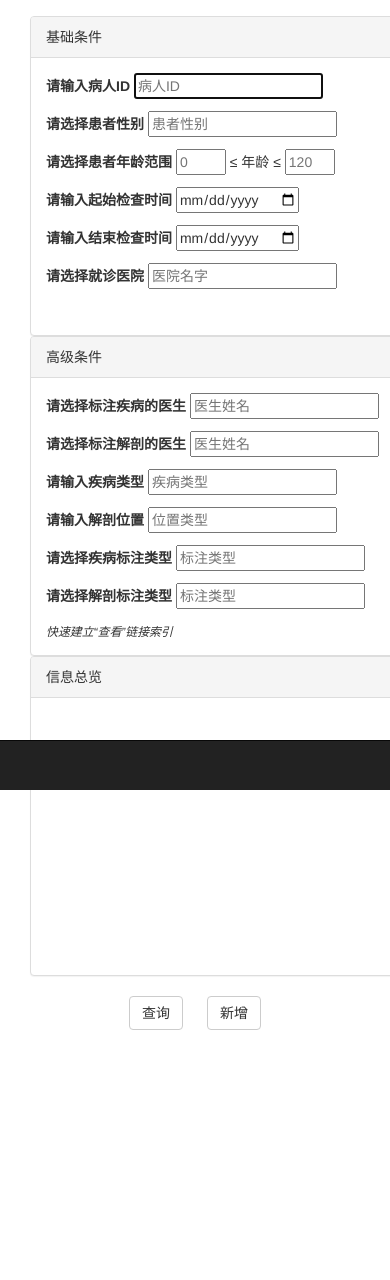
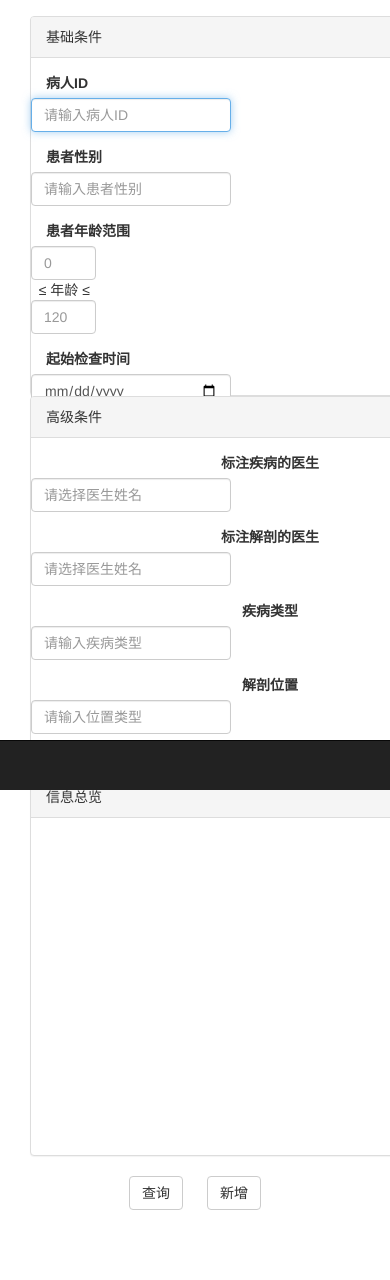
Before and after one commit to Jimmy-312/Database_Homework, a Django app: page /query_patient/ in a window 390 px wide; the page is wider, and only the part inside the window is pictured. Shown: the part 54-1334 px from the top of that part. Before the commit the page ends 1084 px from the top of that part, so only its background shows below. Run offline with Django 3.2, Linux system fonts and the light colour scheme; the visitor is signed in with stand-in values (Sample User, id 1); some libraries are stand-ins or nearby versions.

Commit message:
patient beautify

```diff
--- a/query/templates/query/query_patient.html
+++ b/query/templates/query/query_patient.html
@@ -66,41 +66,42 @@
 
 <!--<h1 style="text-decoration: line-through;">去TMD的查询表单</h1>-->
 <div class="container-fluid" style="margin: 0 auto;">
-<form action="/query_patient/" method="post">
+<form action="/query_patient/" method="post" class="form-horizontal">
 <div class="col-md-4">
-<div class="panel panel-default" style="width: 480px;height: 320px;margin: 0 auto;">
+<div class="panel panel-default" style="width: 480px;height: 380px;margin: 0 auto;">
     <div class="panel-heading">基础条件</div>
     <div class="panel-body">
 
         {% csrf_token %}
-        <p>
-            <label for="id_patient">请输入病人ID</label>
-            <input type="text" id="id_patient" name="patientid" value="{{obj.patientid}}" placeholder="病人ID" autofocus>
-        </p>
-        <p>
-            <label for="sex">请选择患者性别</label>
-            <input type="text" id="sex" list="sex_list" name='sex' value="{{ obj.sex }}" placeholder="患者性别">
+        <div class="form-group">
+            <label class="col-sm-4 control-label" for="id_patient">病人ID</label>
+            <input class="form-control" style="width: 200px;" type="text" id="id_patient" name="patientid" value="{{obj.patientid}}" placeholder="请输入病人ID" autofocus>
+        </div>
+        <div class="form-group">
+            <label class="col-sm-4 control-label" for="sex">患者性别</label>
+            <input class="form-control" style="width: 200px;" type="text" id="sex" list="sex_list" name='sex' value="{{ obj.sex }}" placeholder="请输入患者性别">
             <datalist id="sex_list">
                 <option>男</option>
                 <option>女</option>
             </datalist>
-        </p>
-        <p style="right:0%">
-            <label for="age">请选择患者年龄范围</label>
-            <input type="number" id="ages" name="ages" value={{obj.ages}} min=0 max=120 style="width: 50px;" placeholder="0"> ≤ 年龄 ≤
-            <input type="number" id="agee" name="agee" value={{obj.agee}} min=0 max=120 style="width: 50px;" placeholder="120">
-        </p>
-        <p>
-            <label for="check_date">请输入起始检查时间</label>
-            <input type="date" id="date_from" name="datefrom" value="{{obj.datefrom}}">
-        </p>
-        <p>
-            <label for="check_date">请输入结束检查时间</label>
-            <input type="date" id="date_to" name="dateto" value="{{obj.dateto}}">
-        </p>
-        <p>
-            <label for="hospital">请选择就诊医院</label>
-            <input type="text" id="hospital_name" list="hos_list" name='hospital' value="{{ obj.hospital }}" placeholder="医院名字">
+        </div>
+        <div class="form-group form-inline">
+            <label class="col-sm-4 control-label" for="age">患者年龄范围</label>
+            <input class="form-control" type="number" id="ages" name="ages" value={{obj.ages}} min=0 max=120 style="width: 65px;" placeholder="0">
+            &nbsp;&nbsp;≤&nbsp;年龄&nbsp;≤&nbsp;
+            <input class="form-control" type="number" id="agee" name="agee" value={{obj.agee}} min=0 max=120 style="width: 65px;" placeholder="120">
+        </div>
+        <div class="form-group">
+            <label class="col-sm-4 control-label" for="check_date">起始检查时间</label>
+            <input class="form-control" style="width: 200px;" type="date" id="date_from" name="datefrom" value="{{obj.datefrom}}">
+        </div>
+        <div class="form-group">
+            <label class="col-sm-4 control-label" for="check_date">结束检查时间</label>
+            <input class="form-control" style="width: 200px;" type="date" id="date_to" name="dateto" value="{{obj.dateto}}">
+        </div>
+        <div class="form-group">
+            <label class="col-sm-4 control-label" for="hospital">就诊医院</label>
+            <input class="form-control" style="width: 200px;" type="text" id="hospital_name" list="hos_list" name='hospital' value="{{ obj.hospital }}" placeholder="请选择就诊医院">
             <datalist id="hos_list">
                 <option>邵逸夫医院</option>
                 <option>浙江大学医学院第二附属医院</option>
@@ -127,18 +128,18 @@
                 <option>上海市肿瘤医院宁波病理中心</option>
                 <option>乐清人民医院</option>
             </datalist>
-        </p>
+        </div>
     </div>
 </div>
 </div>
 <div class="col-md-4">
-        <div class="panel panel-default" style="width: 480px;height: 320px;margin: 0 auto;">
+        <div class="panel panel-default" style="width: 480px;height: 380px;margin: 0 auto;">
             <div class="panel-heading">高级条件</div>
-            <div class="panel-body">
+            <div class="panel-body" style="text-align: center;">
 
-        <p>
-            <label for="doctor_name">请选择标注疾病的医生</label>
-            <input type="text" id="doctor_name" list="named_list" name='doctor_name' value="{{obj.doctor_name}}" placeholder="医生姓名">
+        <div class="form-group">
+            <label class="col-sm-4 control-label" for="doctor_name">标注疾病的医生</label>
+            <input class="form-control" style="width: 200px;" type="text" id="doctor_name" list="named_list" name='doctor_name' value="{{obj.doctor_name}}" placeholder="请选择医生姓名">
             <datalist id="named_list">
                 <option>陈飞</option>
                 <option>胡伟玲</option>
@@ -159,10 +160,10 @@
                 <option>杜平</option>
                 <option>张哲</option>
             </datalist>
-        </p>
-        <p>
-            <label for="doctor_a">请选择标注解剖的医生</label>
-            <input type="text" id="doctor_a" list="name_list" name='doctor_a' value="{{obj.doctor_a}}" placeholder="医生姓名">
+        </div>
+        <div class="form-group">
+            <label class="col-sm-4 control-label" for="doctor_a">标注解剖的医生</label>
+            <input class="form-control" style="width: 200px;" type="text" id="doctor_a" list="name_list" name='doctor_a' value="{{obj.doctor_a}}" placeholder="请选择医生姓名">
             <datalist id="name_list">
                 <option>陈飞</option>
                 <option>胡伟玲</option>
@@ -183,39 +184,39 @@
                 <option>杜平</option>
                 <option>张哲</option>
             </datalist>
-        </p>
-        <p>
-            <label for="illness_type">请输入疾病类型</label>
-            <input type="text" id="illness_type" name="ill_type" value="{{obj.ill_type}}" placeholder="疾病类型">
-        </p>
-        <p>
-            <label for="a_type">请输入解剖位置</label>
-            <input type="text" id="aill_type" name="aill_type" value="{{obj.aill_type}}" placeholder="位置类型">
-        </p>
-        <p>
-            <label for="d_type">请选择疾病标注类型</label>
-            <input type="text" id="d_type" list="dtype_list" name='ill_bztype' value="{{obj.ill_bztype}}" placeholder="标注类型">
+        </div>
+        <div class="form-group">
+            <label class="col-sm-4 control-label" for="illness_type">疾病类型</label>
+            <input class="form-control" style="width: 200px;" type="text" id="illness_type" name="ill_type" value="{{obj.ill_type}}" placeholder="请输入疾病类型">
+        </div>
+        <div class="form-group">
+            <label class="col-sm-4 control-label" for="a_type">解剖位置</label>
+            <input class="form-control" style="width: 200px;" type="text" id="aill_type" name="aill_type" value="{{obj.aill_type}}" placeholder="请输入位置类型">
+        </div>
+        <div class="form-group">
+            <label class="col-sm-4 control-label" for="d_type">疾病标注类型</label>
+            <input class="form-control" style="width: 200px;" type="text" id="d_type" list="dtype_list" name='ill_bztype' value="{{obj.ill_bztype}}" placeholder="请选择标注类型">
             <datalist id="dtype_list">
                 <option value="RECTANGLE">Rectangle</option>
                 <option value="POLYGON">Polygon</option>
                 <option value="HAND">Hand</option>
             </datalist>
-        </p>
-        <p>
-            <label for="a_type">请选择解剖标注类型</label>
-            <input type="text" id="a_type" list="atype_list" name='jp_type' value="{{obj.jp_type}}" placeholder="标注类型">
+        </div>
+        <div class="form-group">
+            <label class="col-sm-4 control-label" for="a_type">解剖标注类型</label>
+            <input class="form-control" style="width: 200px;" type="text" id="a_type" list="atype_list" name='jp_type' value="{{obj.jp_type}}" placeholder="请选择标注类型">
             <datalist id="atype_list">
                 <option value="RECTANGLE">Rectangle</option>
                 <option value="POLYGON">Polygon</option>
                 <option value="HAND">Hand</option>
             </datalist>
-        </p>
+        </div>
         <small><em>快速建立“查看”链接索引</em></small>
         </div>
     </div>
 </div>
     <div class="col-md-4">
-        <div class="panel panel-default" style="width: 480px;height: 320px;margin: 0 auto;">
+        <div class="panel panel-default" style="width: 480px;height: 380px;margin: 0 auto;">
             <div class="panel-heading">信息总览</div>
             <div class="panel-body">
             </div>
```
